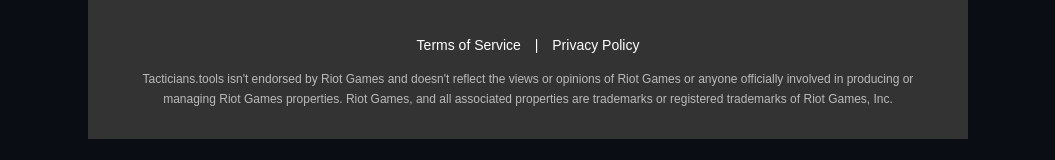
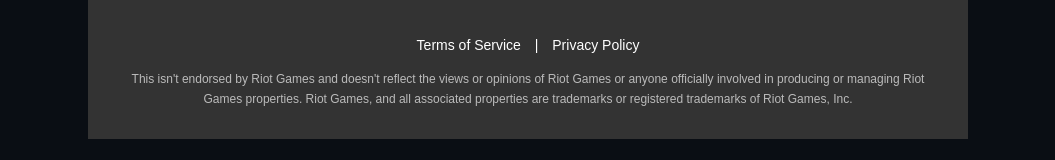
Before and after one commit to Cl0neattack/avatar.tools, a plain HTML site: page index.html in a window 1280 px wide. Shown: the part 249-409 px from the top of the page, without its empty margins (112-1167 px from the left). Drawn offline with Linux system fonts and the light colour scheme; no server answers.

Commit message:
deployment

```diff
--- a/index.html
+++ b/index.html
@@ -51,7 +51,7 @@
             <a href="privacy_policy.html">Privacy Policy</a>
         </p>
         <p class="disclaimer">
-            Tacticians.tools isn't endorsed by Riot Games and doesn't reflect the views or opinions of Riot Games or anyone officially involved in producing or managing Riot Games properties. Riot Games, and all associated properties are trademarks or registered trademarks of Riot Games, Inc.
+            This isn't endorsed by Riot Games and doesn't reflect the views or opinions of Riot Games or anyone officially involved in producing or managing Riot Games properties. Riot Games, and all associated properties are trademarks or registered trademarks of Riot Games, Inc.
         </p>
     </footer>
 
```
Also changed, not shown: 2 other files.
